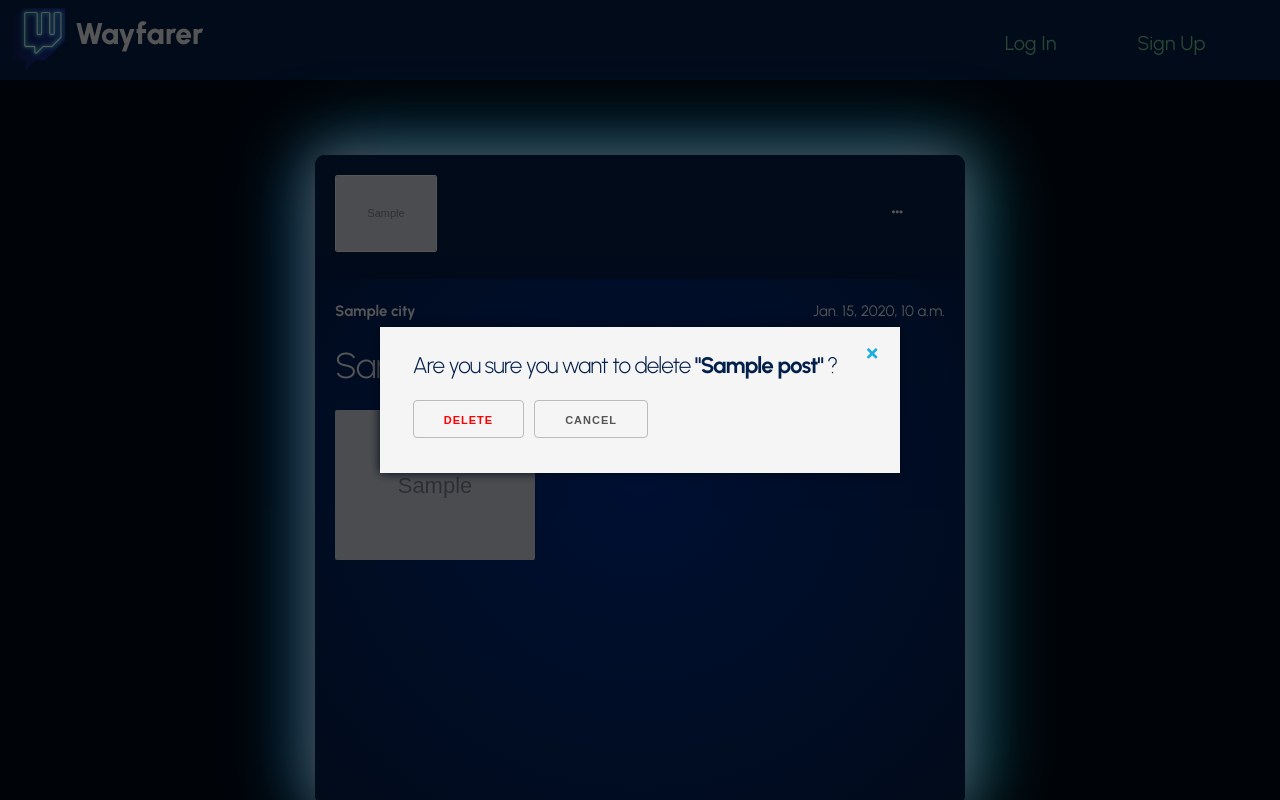
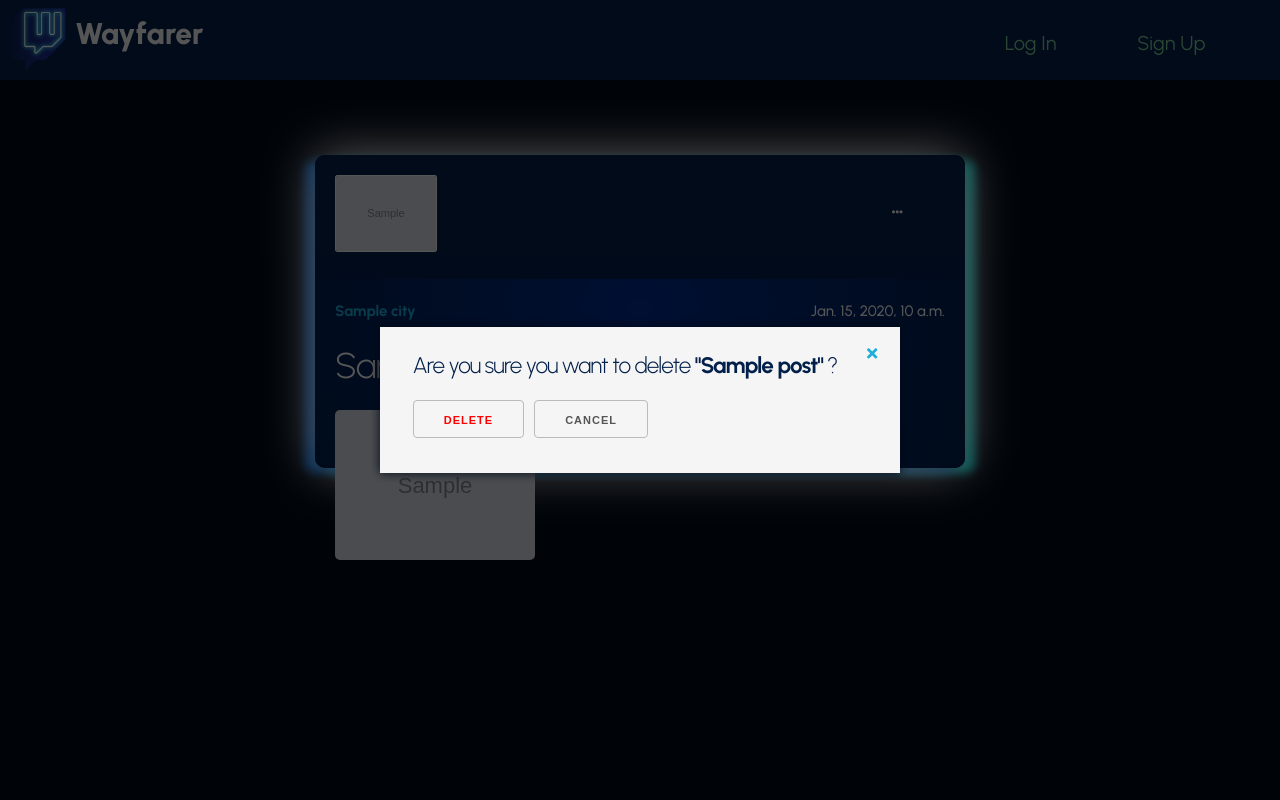
Before and after one commit to geearen/the-wayfarer, a Django app: page /posts/1/delete/ in a window 1280 px wide. Run offline with Django 3.2, Linux system fonts and the light colour scheme; tables that the repository leaves empty hold one stand-in row (values such as "Sample post"); grey boxes marked "Sample" are stand-in pictures.

Commit message:
formatted post detail page

```diff
--- a/app_account/static/scripts/main.js
+++ b/app_account/static/scripts/main.js
@@ -110,16 +110,15 @@
 }
 
 
-window.onclick = function(event) {
-  if (!event.target.matches('.dropbtn')) {
-    var dropdowns = document.getElementsByClassName("dropdown-content");
-    let i;
-    for (i = 0; i < dropdowns.length; i++) {
-      let openDropdown = dropdowns[i];
-      if (openDropdown.classList.contains('show')) {
-        openDropdown.classList.remove('show');
-      }
-    }
-  }
-  event.stopPropagation();
-}
+// window.onclick = function(event) {
+//   if (!event.target.matches('.dropbtn')) {
+//     var dropdowns = document.getElementsByClassName("dropdown-content");
+//     let i;
+//     for (i = 0; i < dropdowns.length; i++) {
+//       let openDropdown = dropdowns[i];
+//       if (openDropdown.classList.contains('show')) {
+//         openDropdown.classList.remove('show');
+//       }
+//     }
+//   }
+//   event.stopPropagation();
--- a/app_account/static/styles/main.css
+++ b/app_account/static/styles/main.css
@@ -396,17 +396,15 @@
 
 .post_detail_container {
   margin: auto;
-  height: 650px;
-  width: 650px;
+  /* height: 650px; */
+  max-width: 650px;
   margin-top: 75px;
   background: radial-gradient(circle, #002c91, #021f4a);
-  /* border: 1px solid var(--nav); */
   border-radius: 10px;
-  /* box-shadow: 2px 1px 2px 2px rgba(255, 255, 255, 0.1); */
   box-shadow:
   0 0 50px #fff,            /* outer white */
-  -10px 0 80px rgb(0, 123, 255),        /* outer left magenta */
-  10px 0 80px #0ff;         /* outer right cyan */
+  -10px 5px 10px rgb(0, 123, 255),        /* outer left magenta */
+  10px 5px 10px #0ff;         /* outer right cyan */
   color: var(--text);
   grid-template-columns: repeat(8, 1fr);
 }
@@ -428,7 +426,7 @@
 }
 
 .post_detail_header h3 {
-      grid-column: 2 / 5;
+  grid-column: 2 / 5;
   align-self: center;
   margin-top: 25px;
   font-size: 2em;
@@ -440,6 +438,7 @@
   grid-column: 8 / 9;
   margin-left: 30px;
   border: none;
+  position: sticky;
 }
 
 .post_detail_header i {
@@ -467,24 +466,29 @@
 
 .post_detail_content {
   margin: 20px;
-  grid-column: 1 / 9;
+  grid-template-columns: repeat(1, 1fr);
 }
 
-.post_detail_content h6, span {
+.post_detail_content h6, .post_detail_content span {
   display: flex;
   justify-content: space-between;
-  font-weight: 700;
-}
-
-h6, span {
-  font-weight: 400;
+  font-weight: 500;
 }
 
 .post_detail_content img {
   word-wrap: inline;
   width: 200px;
-  border-radius: 2px;
+  border-radius: 5px;
+  float: left;
+  margin-right: 20px;
+  text-align: justify;
 }
+
+.post_detail_content p {
+  margin:0 20px 10px 0;
+  text-align: justify;
+}
+
 
 /* profile update CSS */
 .container_update{
@@ -527,6 +531,7 @@
   color: var(--nav);
   font-size: 1.5em;
   margin: 10px;
+  background-color: (va);
 }
 
 div.delete_button {
@@ -648,6 +653,7 @@
 }
 
 /* Scroll Bar CSS */
+
 body::-webkit-scrollbar{
   width: 12px;
 }
--- a/app_content/templates/post_detail.html
+++ b/app_content/templates/post_detail.html
@@ -12,6 +12,7 @@
 </div>
 </aside>
 {% endfor %} {% endcomment %}
+
 <div class="post_detail_container">
 
   <div class="post_detail_header">
@@ -33,17 +34,77 @@
 
 
   <div class="post_detail_content">
-    <h6>{{post.city}}<span>{{post.post_date}}</span></h6>
+    <h6><a style="text-decoration:none" href="{% url 'city_detail' post.city.pk %}"><strong>{{post.city}}</a></strong><span>{{post.post_date}}</span></h6>
+    <h3>{{post.title}}</h3>
+
+    <img src="{{post.post_image}}" alt="post_image">
+    <p>{{post.tips}}</p>
+
+  <br>
+</div>
+
+
+
+
+
+
+
+
+
+
+
+
+
+{% comment %} <div class="post_detail_container">
+
+  <div class="post_detail_header">
+    <a href="{% url 'profile_detail' user.profile.pk %}">
+      <img src="{{post.profile.profile_img}}" alt="profile_image">
+    </a>
+    <a class"post_detail_username" href="{% url 'profile_detail' user.profile.pk %}" style="text-decoration: none">
+      <h3>{{user.username}}</h3>
+    </a>
+
+    <button onclick="myFunction()">
+      <i id="dropdown_i" class="fas fa-ellipsis-h"></i>
+        <div id="dropdown_content" class="dropdown_content">
+          <a class = "open-modal" href="{% url 'post_update' post.pk %}">Edit</a>
+          <a href="{% url 'post_delete' post.pk %}">Delete</a>
+        </div>
+    </button>
+  </div> {% endcomment %}
+
+
+  {% comment %} <div class="post_detail_content">
+    <h6><a style="text-decoration:none" href="{% url 'city_detail' post.city.pk %}"><strong>{{post.city}}</a></strong><span>{{post.post_date}}</span></h6>
+    <h3>{{post.title}}</h3>
+
+    <img src="{{post.post_image}}" alt="post_image">
+    <p class="tips_short">{{post.tips}} Lorem ipsum dolor sit amet consectetur, adipisicing elit. Iste porro soluta, nulla est possimus distinctio quisquam nobis, ipsa maiores excepturi nemo explicabo obcaecati. Assumenda quidem, nobis itaque facere odio magnam. Lorem ipsum dolor sit amet consectetur adipisicing elit.
+
+
+
+    <span id="tips_long"> Ipsa fugiat iusto in excepturi veritatis ipsam enim ratione quas. Facilis laudantium libero doloremque earum harum tempora perspiciatis nemo quidem, consequuntur deleniti. Lorem ipsum dolor sit amet consectetur, adipisicing elit. Iste porro soluta, nulla est possimus distinctio quisquam nobis, ipsa maiores excepturi nemo explicabo obcaecati. Assumenda quidem, nobis itaque facere odio magnam. Lorem ipsum dolor sit amet consectetur adipisicing elit. Ipsa fugiat iusto in excepturi veritatis ipsam enim ratione quas. Facilis laudantium libero doloremque earum harum tempora perspiciatis nemo quidem, consequuntur deleniti.</span>
+
+  <span id="tips_more">read more...</span>
+  </p>
+
+  <br>
+</div> {% endcomment %}
+
+
+  {% comment %} <div class="post_detail_content">
+    <h6><a style="text-decoration:none" href="{% url 'city_detail' post.city.pk %}"><strong>{{post.city}}</a></strong><span>{{post.post_date}}</span></h6>
     <h3>{{post.title}}</h3>
     <section class="row">
       <div class="five columns">
         <img src="{{post.post_image}}" alt="post_image">
       </div>
-      <div class="four columns">
-        <p>{{post.tips}}</p>
+      <div id="post_detail_content_tip" class="seven columns">
+        <p>{{post.tips}} Lorem ipsum dolor sit amet consectetur, adipisicing elit. Iste porro soluta, nulla est possimus distinctio quisquam nobis, ipsa maiores excepturi nemo explicabo obcaecati. Assumenda quidem, nobis itaque facere odio magnam. Lorem ipsum dolor sit amet consectetur adipisicing elit. Ipsa fugiat iusto in excepturi veritatis ipsam enim ratione quas. Facilis laudantium libero doloremque earum harum tempora perspiciatis nemo quidem, consequuntur deleniti.</p>
       </div>
     </section>
   </div>
-</div>
+</div> {% endcomment %}
 
 {% endblock %}
```
Also changed, not shown: app_content/templates/city_detail.html (+55 -9 lines).
